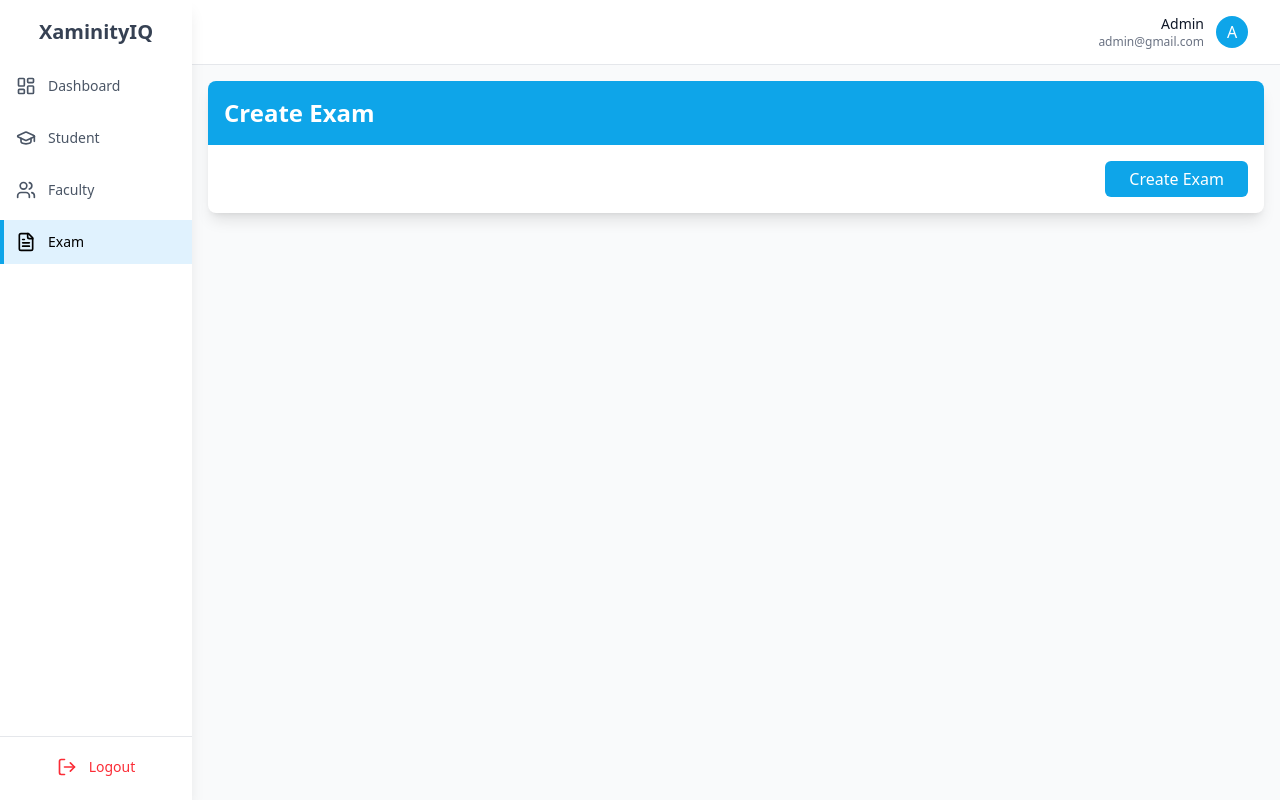
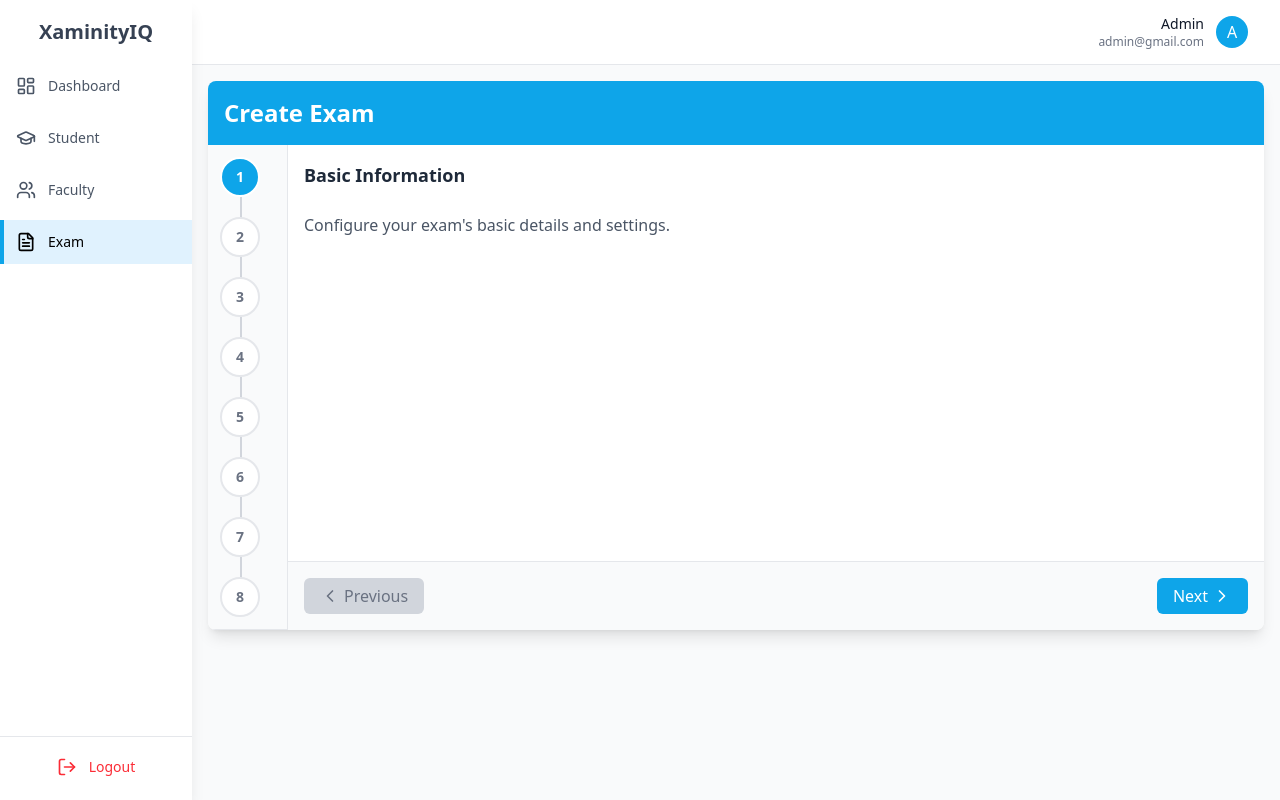
Before and after one commit to sanjaikannang/XaminityIQ-Client, a React (Vite) app: page /admin/exam/create-exam in a window 1280 px wide. Built offline with nearby package versions, Linux system fonts and the light colour scheme; no server answers; sample sign-in values are in the browser's storage.

Commit message:
wrote code for create-exam UI in admin dashboard

```diff
--- a/src/User/Admin/Component/CreateExam.tsx
+++ b/src/User/Admin/Component/CreateExam.tsx
@@ -1,33 +1,197 @@
+import { useState } from 'react';
+import { ChevronLeft, ChevronRight, Check } from 'lucide-react';
+
 const CreateExam = () => {
+    const [currentStep, setCurrentStep] = useState(1);
+
+    const steps = [
+        { id: 1, title: 'Basic Info', description: 'Exam details' },
+        { id: 2, title: 'Schedule', description: 'Add questions' },
+        { id: 3, title: 'Grading', description: 'Configure exam' },
+        { id: 4, title: 'Settings', description: 'Final review' },
+        { id: 5, title: 'Proctoring', description: 'Exam details' },
+        { id: 6, title: 'Security', description: 'Add questions' },
+        { id: 7, title: 'Instructions', description: 'Configure exam' },
+        { id: 8, title: 'Questions', description: 'Final review' }
+    ];
+
+    const nextStep = () => {
+        if (currentStep < steps.length) {
+            setCurrentStep(currentStep + 1);
+        }
+    };
+
+    const prevStep = () => {
+        if (currentStep > 1) {
+            setCurrentStep(currentStep - 1);
+        }
+    };
+
+    const goToStep = (stepId: any) => {
+        setCurrentStep(stepId);
+    };
+
+    const renderStepContent = () => {
+        switch (currentStep) {
+            case 1:
+                return (
+                    <div className="space-y-6">
+                        <h3 className="text-lg font-semibold text-gray-800">Basic Information</h3>
+                        <p className="text-gray-600">Configure your exam's basic details and settings.</p>
+                    </div>
+                );
+            case 2:
+                return (
+                    <div className="space-y-6">
+                        <h3 className="text-lg font-semibold text-gray-800">Schedule</h3>
+                        <p className="text-gray-600">Set up exam timing and availability.</p>
+                    </div>
+                );
+            case 3:
+                return (
+                    <div className="space-y-6">
+                        <h3 className="text-lg font-semibold text-gray-800">Grading</h3>
+                        <p className="text-gray-600">Configure grading criteria and scoring.</p>
+                    </div>
+                );
+            case 4:
+                return (
+                    <div className="space-y-6">
+                        <h3 className="text-lg font-semibold text-gray-800">Settings</h3>
+                        <p className="text-gray-600">Adjust exam preferences and options.</p>
+                    </div>
+                );
+            case 5:
+                return (
+                    <div className="space-y-6">
+                        <h3 className="text-lg font-semibold text-gray-800">Proctoring</h3>
+                        <p className="text-gray-600">Configure monitoring and supervision settings.</p>
+                    </div>
+                );
+            case 6:
+                return (
+                    <div className="space-y-6">
+                        <h3 className="text-lg font-semibold text-gray-800">Security</h3>
+                        <p className="text-gray-600">Set up security measures and restrictions.</p>
+                    </div>
+                );
+            case 7:
+                return (
+                    <div className="space-y-6">
+                        <h3 className="text-lg font-semibold text-gray-800">Instructions</h3>
+                        <p className="text-gray-600">Provide guidance and rules for exam takers.</p>
+                    </div>
+                );
+            case 8:
+                return (
+                    <div className="space-y-6">
+                        <h3 className="text-lg font-semibold text-gray-800">Questions</h3>
+                        <p className="text-gray-600">Add and organize your exam questions.</p>
+                    </div>
+                );
+            default:
+                return null;
+        }
+    };
+
     return (
-        <>
-            <div className="min-h-screen bg-gray-50 p-4">
-                <div className="max-w-9xl mx-auto">
-                    <div className="bg-white rounded-lg shadow-lg overflow-hidden">
-                        <div className="bg-primary text-whiteColor p-4">
-                            <h1 className="text-2xl font-semibold flex items-center">
-                                Create Exam
-                            </h1>
+        <div className="h-screen bg-gray-50 p-4">
+            <div className="max-w-9xl mx-auto">
+                <div className="bg-white rounded-lg shadow-lg overflow-hidden">
+                    <div className="bg-primary text-white p-4">
+                        <h1 className="text-xl sm:text-2xl font-semibold">
+                            Create Exam
+                        </h1>
+                    </div>
+
+                    <div className="flex flex-row">
+                        {/* Vertical Step Navigation */}
+                        <div className="w-20 border-b border-r border-gray-200 bg-gray-50">
+                            <div className="p-1">
+                                <div className="space-y-1">
+                                    {steps.map((step, index) => (
+                                        <div key={step.id} className="relative">
+                                            {/* Vertical connecting line */}
+                                            {index < steps.length - 1 && (
+                                                <div
+                                                    className={`absolute left-7 top-12 w-0.5 h-8 ${currentStep > step.id ? 'bg-green-500' : 'bg-gray-300'
+                                                        }`}
+                                                />
+                                            )}
+
+                                            {/* Step item */}
+                                            <div
+                                                className="flex items-center p-2 cursor-pointer transition-all duration-200"
+                                                onClick={() => goToStep(step.id)}
+                                            >
+                                                {/* Step Circle */}
+                                                <div
+                                                    className={`flex items-center justify-center w-10 h-10 rounded-full border-2 mr-3 transition-all duration-200 ${currentStep > step.id
+                                                        ? 'bg-green-500 border-green-500 text-white'
+                                                        : currentStep === step.id
+                                                            ? 'bg-primary text-white'
+                                                            : 'bg-white border-gray-200 text-gray-500'
+                                                        }`}
+                                                >
+                                                    {currentStep > step.id ? (
+                                                        <Check size={18} />
+                                                    ) : (
+                                                        <span className="text-sm font-semibold">{step.id}</span>
+                                                    )}
+                                                </div>
+                                            </div>
+                                        </div>
+                                    ))}
+                                </div>
+                            </div>
                         </div>
 
-                        <div className="p-4 space-y-8">
-                            <form>
-                                {/* Submit Button */}
-                                <div className="flex justify-end gap-4">
+                        {/* Main Content Area */}
+                        <div className="flex-1 flex flex-col">
+                            {/* Step Content */}
+                            <div className="flex-1 p-4">
+                                {renderStepContent()}
+                            </div>
+
+                            {/* Navigation Buttons */}
+                            <div className="p-4 bg-gray-50 border-t border-gray-200">
+                                <div className="flex flex-col sm:flex-row justify-between gap-3">
                                     <button
-                                        type="submit"
-                                        className="bg-primary text-whiteColor px-6 py-1.5 rounded-md focus:outline-none font-medium"
+                                        onClick={prevStep}
+                                        disabled={currentStep === 1}
+                                        className={`flex items-center justify-center px-4 py-1.5 rounded-md font-medium transition-colors cursor-pointer ${currentStep === 1
+                                            ? 'bg-gray-300 text-gray-500 cursor-not-allowed'
+                                            : 'bg-gray-600 text-white hover:bg-gray-700'
+                                            }`}
                                     >
-                                        Create Exam
+                                        <ChevronLeft size={20} className="mr-1" />
+                                        Previous
                                     </button>
+
+                                    {currentStep === steps.length ? (
+                                        <button
+                                            type="submit"
+                                            className="bg-green-600 text-white px-6 py-1.5 rounded-md hover:bg-green-700 transition-colors font-medium cursor-pointer"
+                                        >
+                                            Create Exam
+                                        </button>
+                                    ) : (
+                                        <button
+                                            onClick={nextStep}
+                                            className="flex items-center justify-center bg-primary text-white px-4 py-1.5 rounded-md transition-colors font-medium cursor-pointer"
+                                        >
+                                            Next
+                                            <ChevronRight size={20} className="ml-1" />
+                                        </button>
+                                    )}
                                 </div>
-                            </form>
+                            </div>
                         </div>
                     </div>
                 </div>
             </div>
-        </>
-    )
-}
+        </div >
+    );
+};
 
-export default CreateExam
+export default CreateExam;
```
